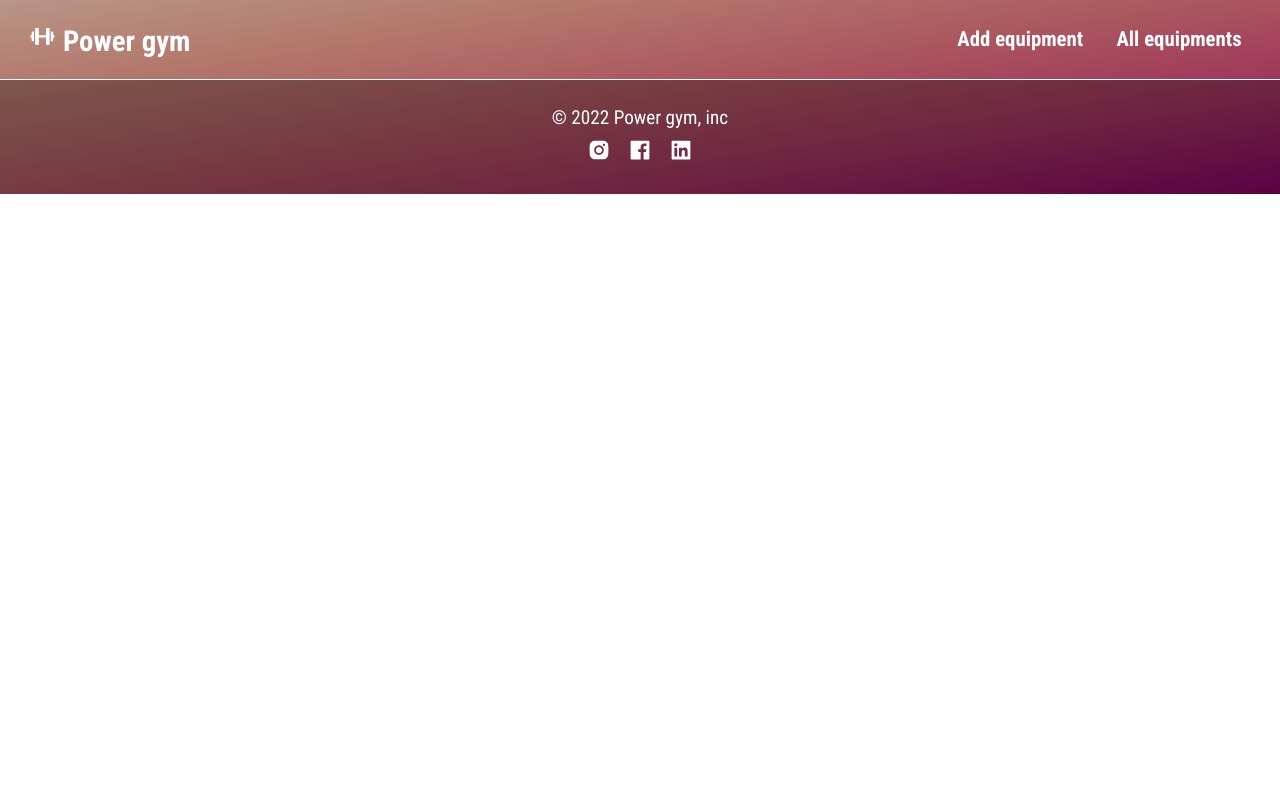
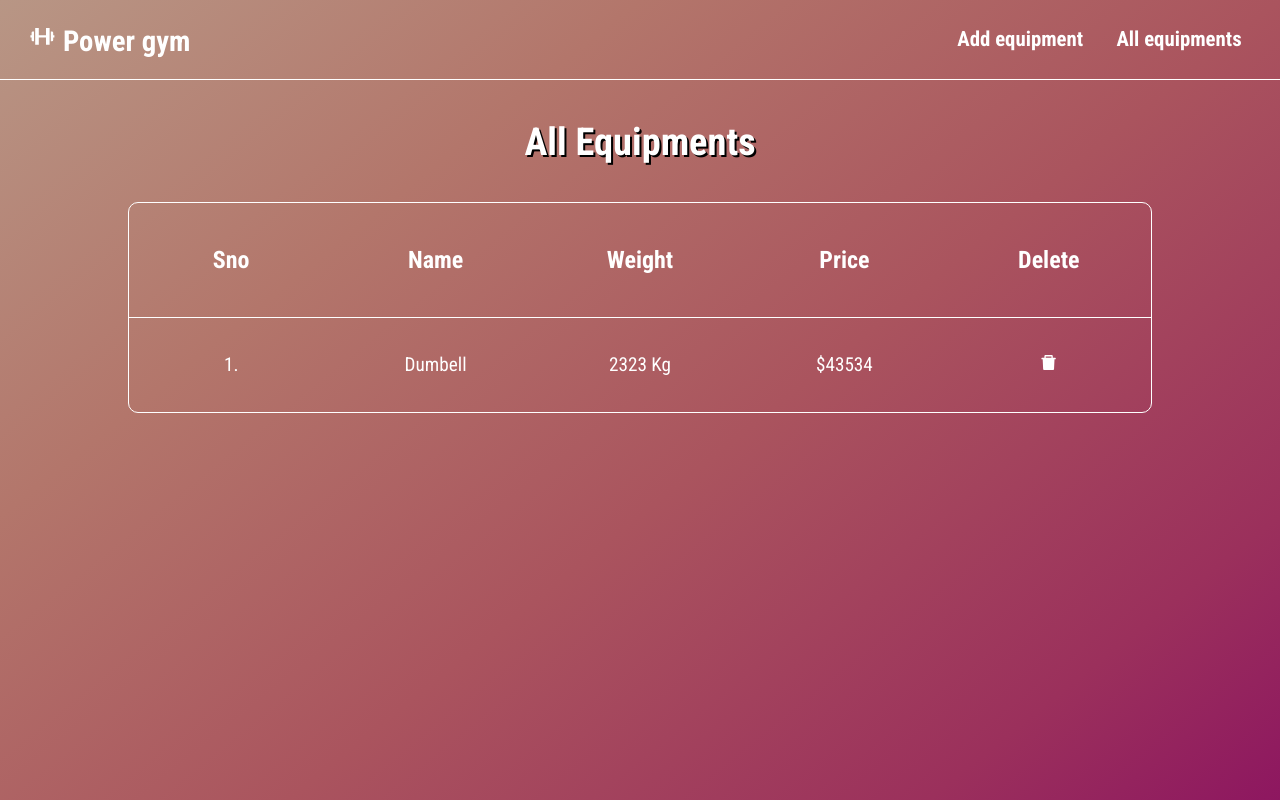
Before and after one commit to rajat4984/gym-minor, a React (Create React App) app: page /items in a window 1280 px wide. Shown: the top 800 px of the page. Built offline with nearby package versions, Linux system fonts and the light colour scheme.

Commit message:
delete button added

```diff
--- a/package.json
+++ b/package.json
@@ -6,6 +6,7 @@
     "@testing-library/jest-dom": "^5.16.5",
     "@testing-library/react": "^13.4.0",
     "@testing-library/user-event": "^13.5.0",
+    "express": "^4.18.2",
     "react": "^18.2.0",
     "react-dom": "^18.2.0",
     "react-icons": "^4.7.1",
@@ -36,5 +37,8 @@
       "last 1 firefox version",
       "last 1 safari version"
     ]
+  },
+  "devDependencies": {
+    "nodemon": "^2.0.20"
   }
 }
--- a/src/App.js
+++ b/src/App.js
@@ -11,7 +11,7 @@ function App() {
       <Navbar />
       <Routes>
         <Route path="/" element={<Form />} />
-        <Route path="list" element={<List />} />
+        <Route path="items" element={<List />} />
       </Routes>
       <Footer />
     </div>
--- a/src/components/Form.js
+++ b/src/components/Form.js
@@ -1,5 +1,4 @@
 import React from "react";
-import { BiDumbbell } from "react-icons/bi";
 
 function Form() {
   return (
--- a/src/components/ListItem.js
+++ b/src/components/ListItem.js
@@ -1,22 +1,25 @@
 import React from "react";
+import { AiFillDelete } from "react-icons/ai";
 
 function ListItem() {
   return (
     <div>
       <div className="list-heading">
-        <div className="heading-symbol">Sno</div>
-        <div className="heading-name">Name</div>
-        <div className="heading-current-price">Weight</div>
-        <div className="heading-high">Price</div>
+        <div className="heading-number">Sno</div>
+        <div className="heading-eq-name">Name</div>
+        <div className="heading-eq-weight">Weight</div>
+        <div className="heading-eq-price">Price</div>
+        <div className="heading-eq-delete">Delete</div>
       </div>
-
       <div className="list-item">
         <div className="number">1.</div>
         <div className="eq-name">Dumbell</div>
         <div className="eq-weight">2323 Kg</div>
         <div className="eq-price">$43534</div>
-        <hr />
+        <div className="eq-delete">{<AiFillDelete />}</div>
       </div>
+
+      {/*
 
       <div className="list-item">
         <div className="number">2.</div>
@@ -45,7 +48,7 @@ function ListItem() {
         <div className="eq-weight">2323 Kg</div>
         <div className="eq-price">$43534</div>
         <hr />
-      </div>
+      </div> */}
     </div>
   );
 }
--- a/src/components/Navbar.js
+++ b/src/components/Navbar.js
@@ -15,7 +15,7 @@ function Navbar() {
         <Link to="/" className="link">
           Add equipment
         </Link>
-        <Link to="list" className="link">
+        <Link to="items" className="link">
           All equipments
         </Link>
       </div>
--- a/src/style.css
+++ b/src/style.css
@@ -146,7 +146,7 @@ input[type="number"] {
 .list-item,
 .list-heading {
   display: grid;
-  grid-template-columns: repeat(4, 1fr);
+  grid-template-columns: repeat(5, 1fr);
   justify-items: center;
   font-size: 1.2rem;
 }
@@ -164,6 +164,7 @@ input[type="number"] {
 .list-heading {
   font-weight: bold;
   border-bottom: 1px solid white;
+  font-size: 1.5rem;
 }
 
 /* ------------------LIST-ITEM--------------- */
```
Also changed, not shown: 1 other file (tests, documents, lock files or other folders).
